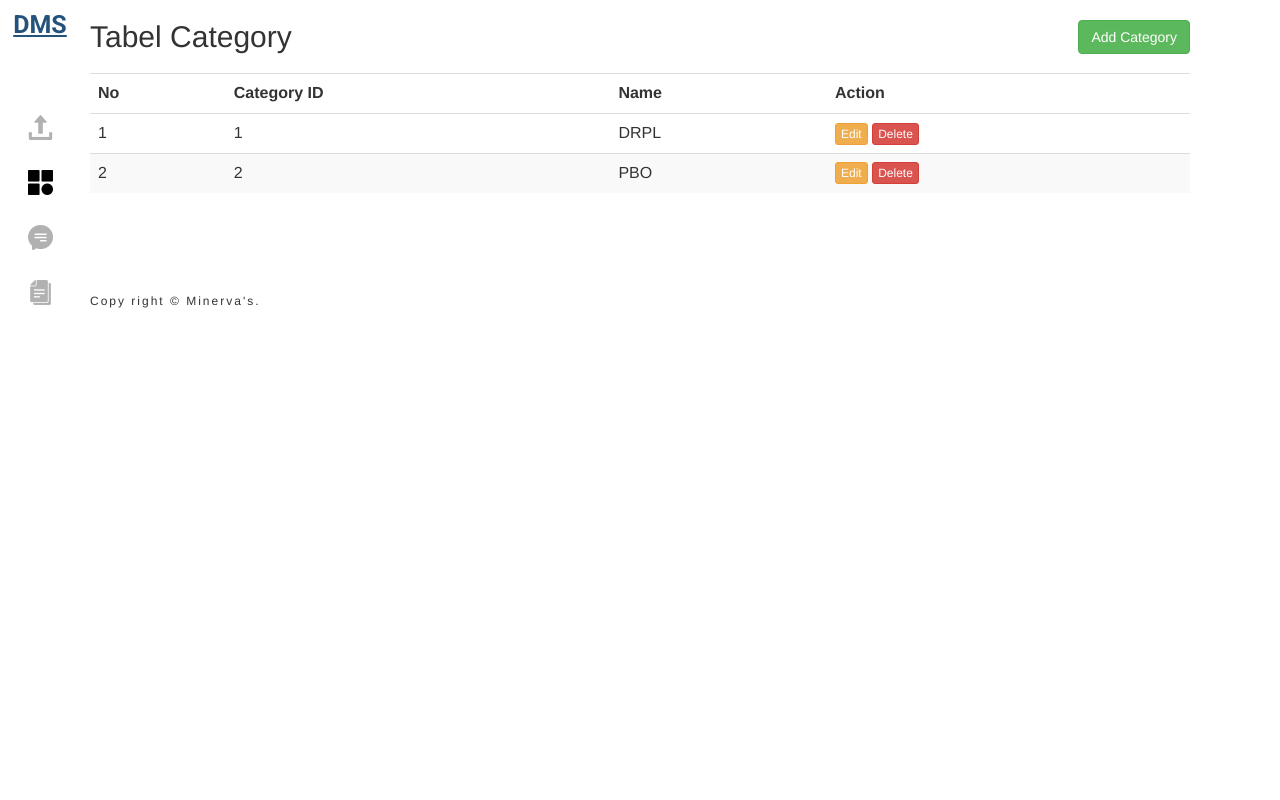
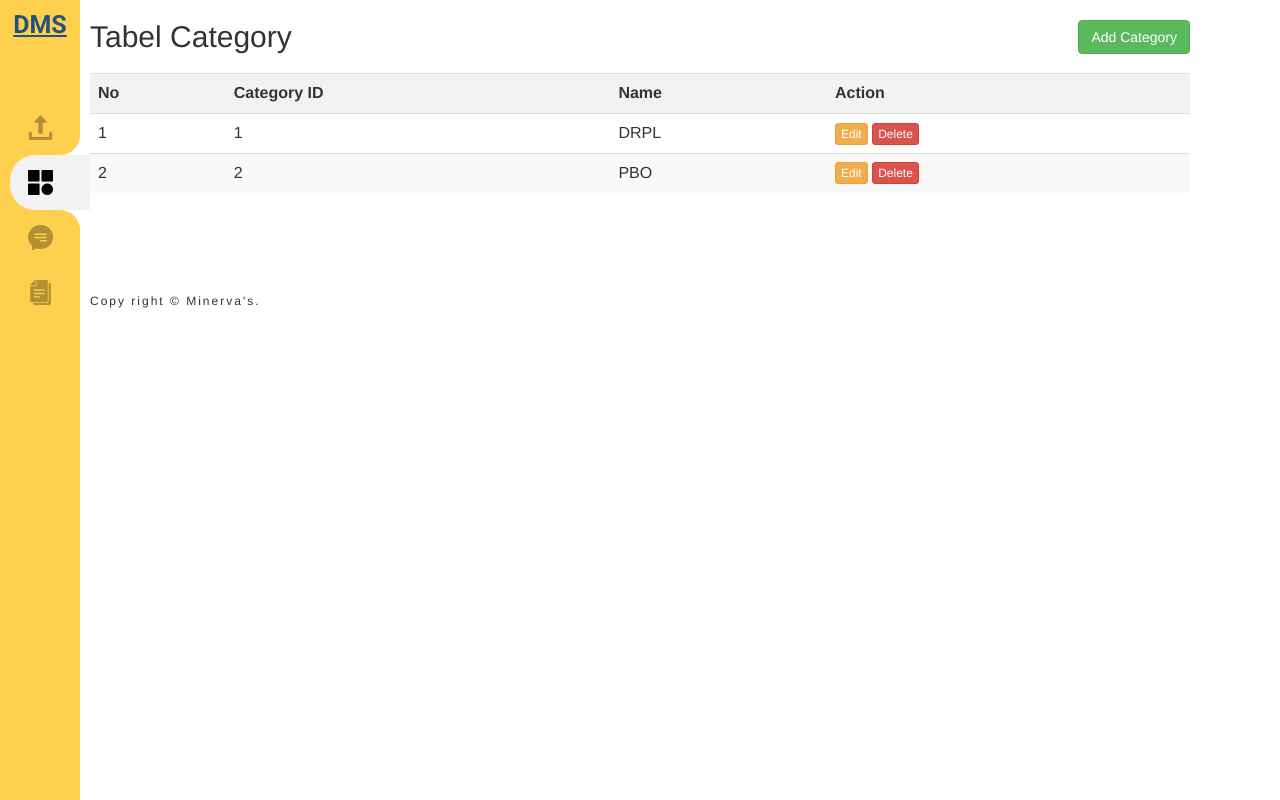
Before and after one commit to 119140026/PBO-DOC-MANAG, a Flask app: page / in a window 1280 px wide. Run offline with Flask 2, Linux system fonts and the light colour scheme; data comes from the database, SQL or seed files in the repository; some libraries are stand-ins or nearby versions.

Commit message:
Update style.css

```diff
--- a/TUBES/TUBES/static/css/style.css
+++ b/TUBES/TUBES/static/css/style.css
@@ -1,7 +1,7 @@
 @import url('https://fonts.googleapis.com/css2?family=Roboto:wght@100;700&display=swap');
 body{
   position: relative;
-  background-color: #ffffff;
+  background-color: #f2f2f2;
   font-family: 'Arial', sans-serif;
 }
 
@@ -9,7 +9,7 @@ header{
   position: fixed;
   width: 80px;
   height: 100%;
-  background-color: #ffffff;
+  background-color: #ffd04e;
 }
 
 .logo{
@@ -51,7 +51,7 @@ img{
   z-index: -1;
   border-top-left-radius: 25px;
   border-bottom-left-radius: 25px;
-  background-color: #ffffff;
+  background-color: #f2f2f2;
 }
 
 .menu .active a span::before {
@@ -64,7 +64,7 @@ img{
   z-index: -1;
   -moz-border-radius: 0 0 25px 0;
   -webkit-border-radius: 0 0 25px 0;
-  background-color: #ffffff;
+  background-color: #ffd04e;
 }
 
 .menu .active a span::after {
@@ -77,7 +77,7 @@ img{
   z-index: -1;
   -moz-border-radius: 0 25px 0 0;
   -webkit-border-radius: 0 25px 0 0;
-  background-color: #ffffff;
+  background-color: #ffd04e;
 }
 
 .menu li a img{
@@ -124,7 +124,7 @@ h1{
   border-radius: 10px;
   color: #000000;
   text-decoration: none;
-  background-color: #ffffff;
+  background-color: #f2f2f2;
   border: none;
   opacity: 1;
   transition: 0.3s;
@@ -162,7 +162,7 @@ th, td {
   padding: 10px;
 }
 th{
-  background-color: #ffffff;
+  background-color: #f2f2f2;
 }
 
 
@@ -239,7 +239,7 @@ th{
   width: 100%;
   padding: 10px;
   border-radius: 5px;
-  border: 1px solid #ffffff;
+  border: 1px solid #d4d4d4;
 }
 
 .swal2-container.swal2-center>.swal2-popup{
```
